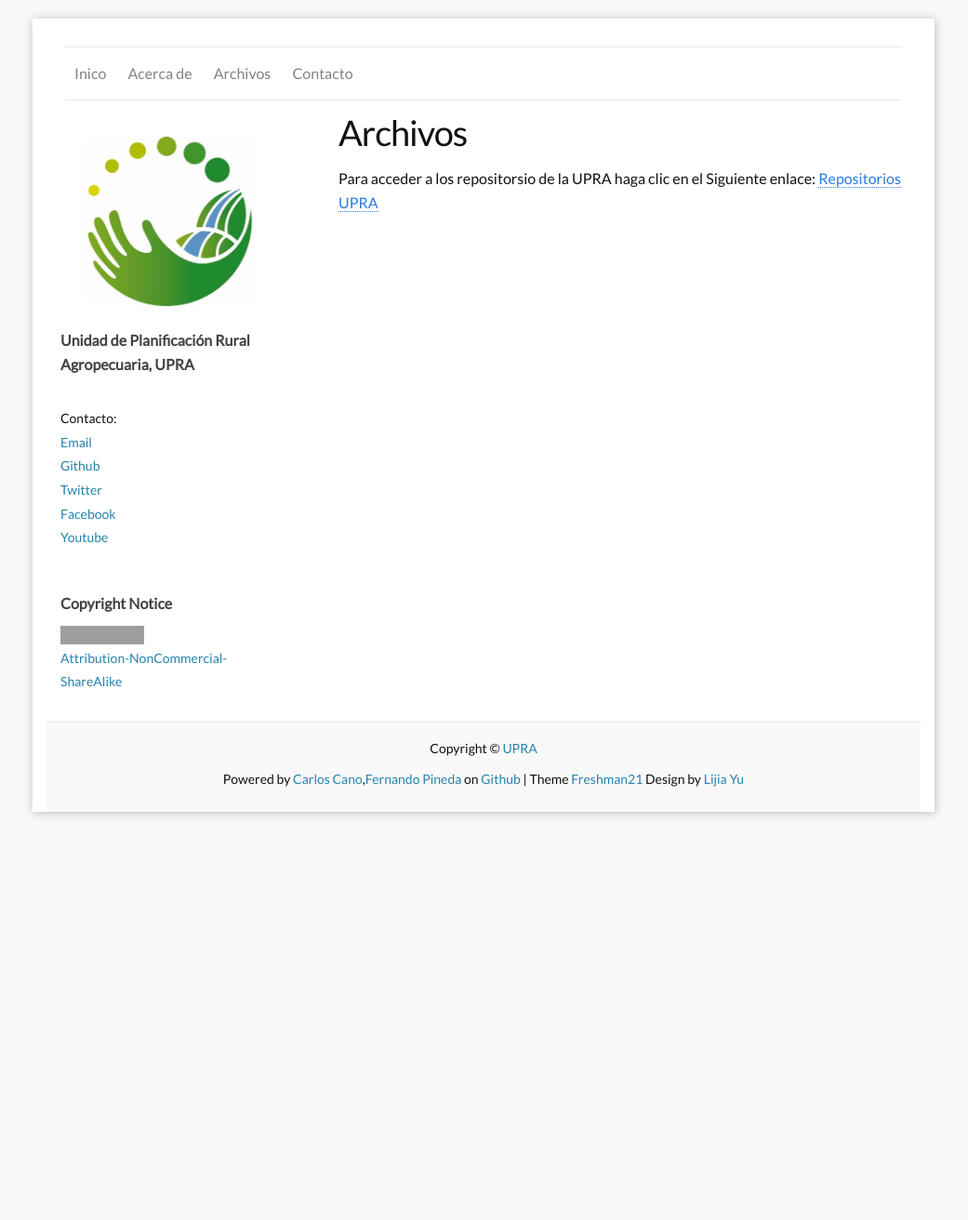
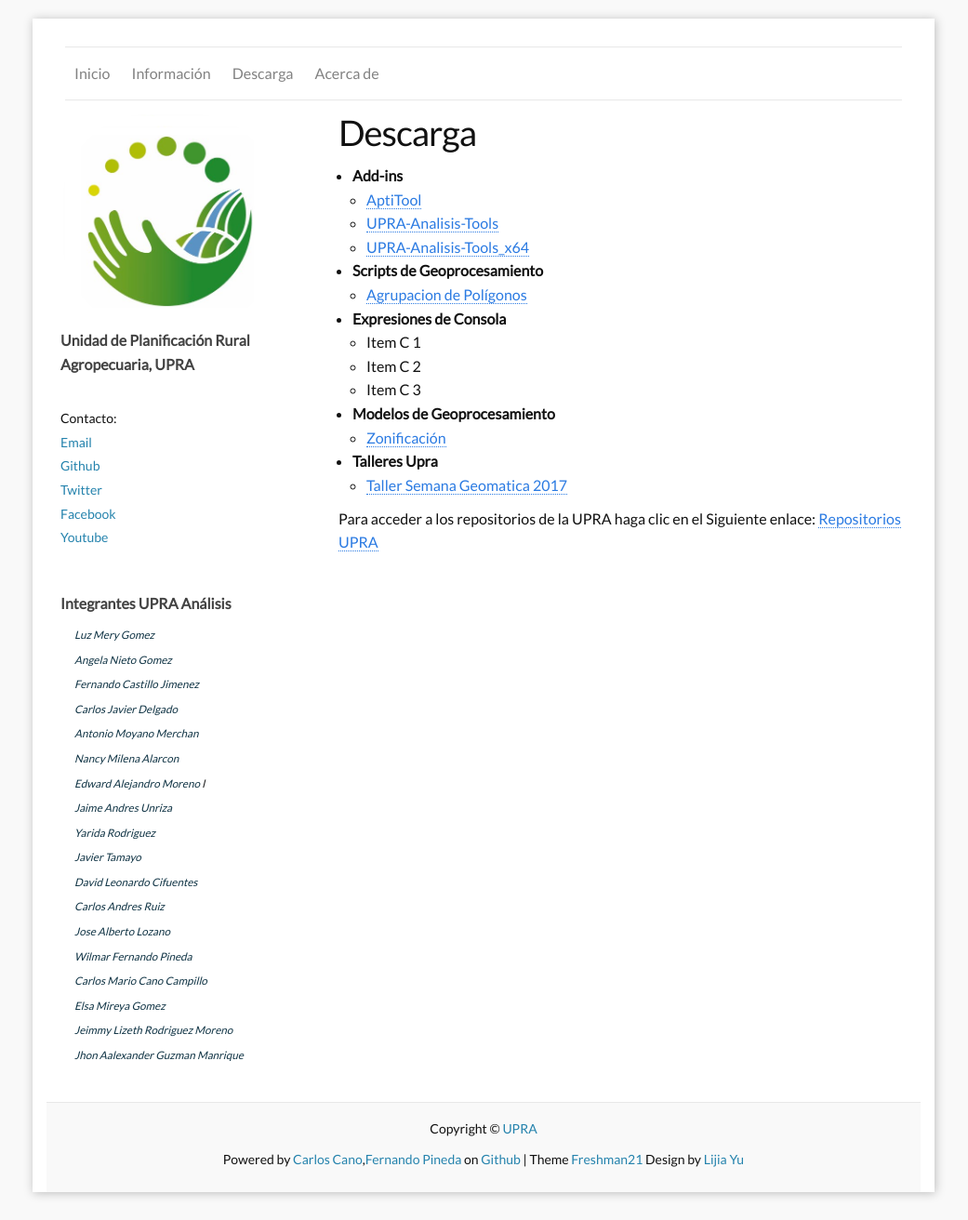
Before and after one commit to UpraAnalisis/UpraAnalisis.github.io, a Jekyll site: the page built from c_archives.md, in a window 1280 px wide. Shown: the whole page at 93% size, without its empty margins (120-1161 px from the left). Built offline with Jekyll 4.4.1, drawn with Linux system fonts in a browser that asks for light colours; before the commit the page ends 903 px from its top, so only the background shows below that; grey boxes are pictures that could not be loaded.

Commit message:
adiciones sobre los integrantes y pagina de información

```diff
--- a/_config.yml
+++ b/_config.yml
@@ -3,7 +3,7 @@
 tagline: Unidad de Planificación Rural Agropecuaria
 #author: Lijia Yu
 email: atencionalusuario@upra.gov.co
-#description: "Freshman21 is a Jekyll blog theme." # You can edit this line in _config.yml. It will appear in your document head meta and in your feed.xml site description
+description: "Freshman21 is a Jekyll blog theme." # You can edit this line in _config.yml. It will appear in your document head meta and in your feed.xml site description
 #keywords: "Jekyll, theme, Freshman21"
 baseurl: "" # the subpath of your site, e.g. /blog/
 url: "https://upraanalisis.github.io" # the base hostname & protocol for your site
@@ -20,6 +20,8 @@
 aboutme_photo: "/images/logo_upra.png" # your photo.
 #google_analytics_key: UA-57979084-1 # put YOUR key here to enable tracking! (blank to disable)
 
+##Repo inof
+repository: UpraAnalisis/UpraAnalisis.github.io
 
 ### Site setting:
 ShowContactInfo: "True" # Personal Info (twitter,github,email) can be seen on aboutme-sidebar, those info only shown where ShowContactInfo == True
@@ -29,9 +31,9 @@
 locales:
     es:
       Aboutme: "Nosotros"
-      Archives: "Archivos"
+      Archives: "Descarga"
       Blogroll: "Blog"
-      Categories: "Contacto"
+      Categories: "Información"
       Copyright_Notice: "Copyright Notice"
       Recent_Posts: "Posts Recientes"
       Tags: "Etiqueras"
@@ -41,7 +43,7 @@
       Taggedwith: "Etiquetado con"
       PostDate: "en "
       Google_search: "Buscar"
-      Home: "Inico"
+      Home: "Inicio"
       About: "Acerca de"
       Guestbook: "Guestbook"
       Subscribe: "Suscribirse"
--- a/_includes/Copyright_Notice.html
+++ b/_includes/Copyright_Notice.html
@@ -1,22 +1,25 @@
 <div class="sidebar-module"> <!-- sidebar-module-inset">-->
-  <h4>{{ site.locales[site.default_locale].Copyright_Notice }}</h4>
+  <h4>Integrantes UPRA Análisis</h4>
 
-  {% if site.default_locale == "cn" %}
-
-  <a href="http://creativecommons.org/licenses/by-nc-sa/3.0/deed.zh">
-    <img src="http://i.creativecommons.org/l/by-nc-sa/3.0/88x31.png">
-  </a>
-  <br />
-  <a href="http://creativecommons.org/licenses/by-nc-sa/3.0/deed.zh">署名-非商业性使用-相同方式共享</a>
-
-  {% else %}
-
-  <a href="http://creativecommons.org/licenses/by-nc-sa/3.0/">
-    <img src="http://i.creativecommons.org/l/by-nc-sa/3.0/88x31.png">
-  </a>
-  <br />
-  <a href="http://creativecommons.org/licenses/by-nc-sa/3.0/">Attribution-NonCommercial-ShareAlike</a>
-
-  {% endif %}
+  <ul>
+  <li> <i> <small> <a href=""> Luz Mery Gomez  </a>  </small> </i> </li>
+  <li> <i> <small> <a href=""> Angela Nieto Gomez </a> </small> </i> </li>
+  <li> <i> <small> <a href=""> Fernando Castillo Jimenez </a> </small> </i> </li>
+  <li> <i> <small> <a href=""> Carlos Javier Delgado </a> </small> </i> </li>
+  <li> <i> <small> <a href=""> Antonio Moyano Merchan </a> </small> </i> </li>
+  <li> <i> <small> <a href=""> Nancy Milena Alarcon </a> </small> </i> </li>
+  <li> <i> <small> <a href=""> Edward Alejandro Moreno </a>l </small> </i> </li>
+  <li> <i> <small> <a href=""> Jaime Andres Unriza </a> </small> </i> </li>
+  <li> <i> <small> <a href=""> Yarida Rodriguez </a> </small> </i> </li>
+  <li> <i> <small> <a href=""> Javier Tamayo </a> </small> </i> </li>
+  <li> <i> <small> <a href=""> David Leonardo Cifuentes </a> </small> </i> </li>
+  <li> <i> <small> <a href=""> Carlos Andres Ruiz </a> </small> </i> </li>
+  <li> <i> <small> <a href=""> Jose Alberto Lozano </a> </small> </i> </li>
+  <li> <i> <small> <a href=""> Wilmar Fernando Pineda </a> </small> </i> </li>
+  <li> <i> <small> <a href=""> Carlos Mario Cano Campillo </a> </small> </i> </li>
+  <li> <i> <small> <a href=""> Elsa Mireya Gomez </a> </small> </i> </li>
+  <li> <i> <small> <a href=""> Jeimmy Lizeth Rodriguez Moreno </a> </small> </i> </li>
+  <li> <i> <small> <a href=""> Jhon Aalexander Guzman Manrique </a> </small> </i> </li>
+</ul>
 
 </div>
--- a/c_archives.md
+++ b/c_archives.md
@@ -4,6 +4,20 @@
 permalink: /archives/
 ---
 
++ **Add-ins**
+    * [AptiTool](https://github.com/UpraAnalisis/AptiTool)
+    * [UPRA-Analisis-Tools](https://github.com/UpraAnalisis/UPRA-Analisis-Tools)
+    * [UPRA-Analisis-Tools_x64](https://github.com/UpraAnalisis/UPRA-Analisis-Tools_x64)
++ **Scripts de Geoprocesamiento**
+    + [Agrupacion de Polígonos](https://github.com/UpraAnalisis/AgrupacionPoligonos)
++ **Expresiones de Consola**
+    * Item C 1
+    * Item C 2
+    * Item C 3
++ **Modelos de Geoprocesamiento**
+    * [Zonificación](https://github.com/UpraAnalisis/TallersemanaGeomatica2017)
++ **Talleres Upra**
+    * [Taller Semana Geomatica 2017](https://github.com/UpraAnalisis/TallersemanaGeomatica2017)
 
-Para acceder a los repositorsio de la UPRA haga clic en el Siguiente enlace:
+Para acceder a los repositorios de la UPRA haga clic en el Siguiente enlace:
 [Repositorios UPRA](https://github.com/UpraAnalisis?tab=repositories)
```
Also changed, not shown: b_categories.md (renamed from b_about.md, +2 -21 lines), d_about.md (added, +9 -0 lines), d_categories.md (deleted, +0 -25 lines), index.md (+4 -0 lines), index.html (line endings or trailing spaces).
